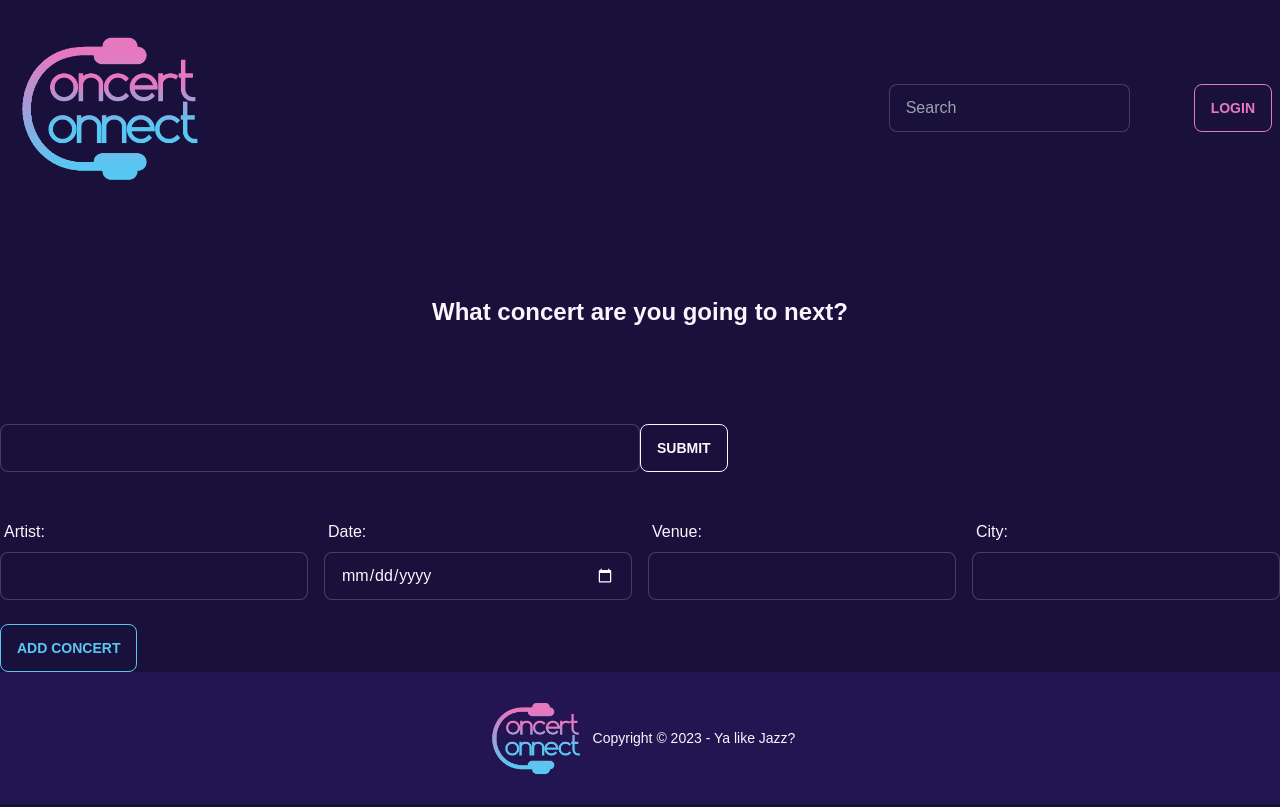
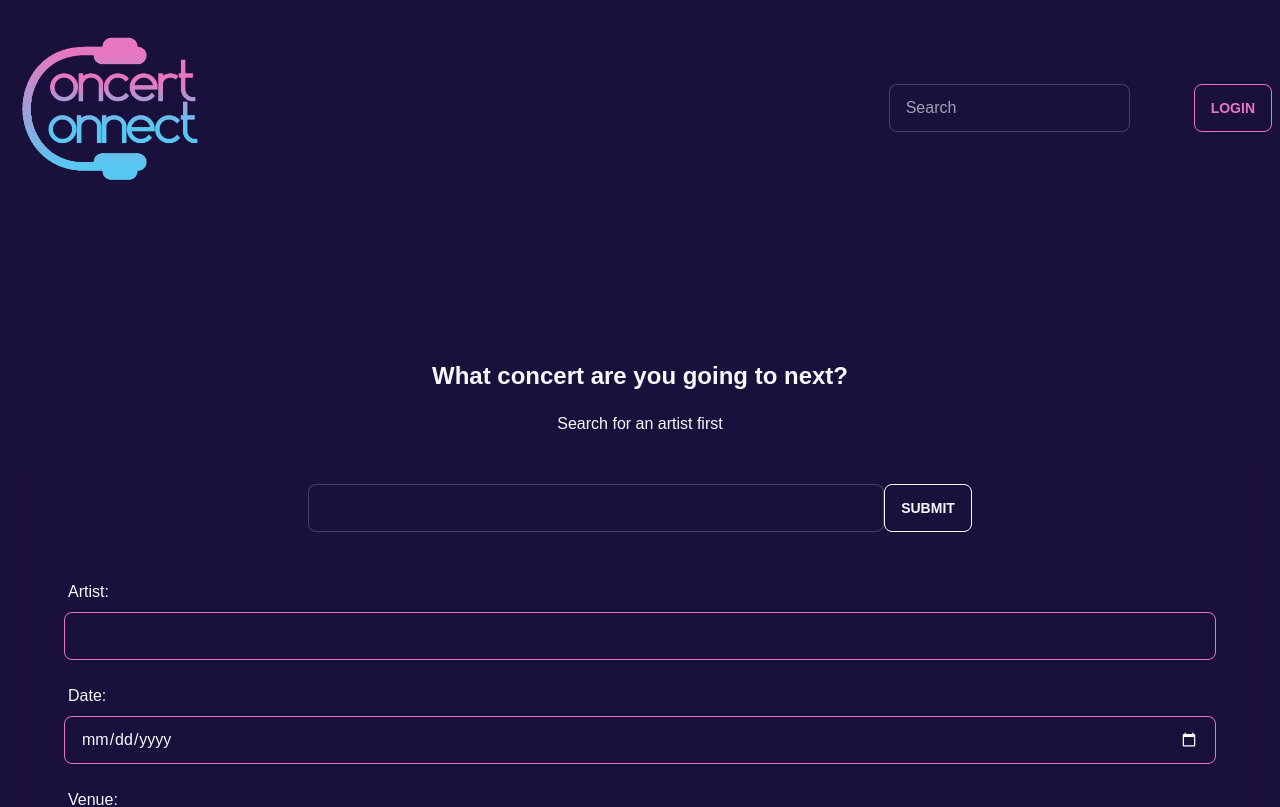
Before and after one commit to Sabplpz/Concert-Connect, a React (Create React App) app in the folder client/: page /add-concert in a window 1280 px wide. Shown: the top 807 px of the page. Built offline with nearby package versions, Linux system fonts and the light colour scheme.

Commit message:
add concert form styling

```diff
--- a/client/src/pages/AddConcert.js
+++ b/client/src/pages/AddConcert.js
@@ -101,31 +101,32 @@ function AddConcert() {
   };
 
   return (
-    <div className="container mx-auto">
+    <div className="mx-auto max-w-screen-xl px-4 py-16 sm:px-6 lg:px-8">
       <section>
-        <h2 className="mb-20 mt-20 text-2xl font-bold text-center">What concert are you going to next?</h2>
-        <form onSubmit={handleSubmit}>
+        <h2 className="mb-5 mt-20 text-2xl font-bold text-center">What concert are you going to next?</h2>
+        <p className="text-center">Search for an artist first</p>
+        <form onSubmit={handleSubmit} className="mb-0 rounded-lg shadow-lg sm:p-6 lg:p-8 text-center">
           <ConcertList onSelectConcert={handleConcertSelection} onConcertDataChange={handleConcertDataChange} />
 
-          <div className="mt-6 grid grid-cols-1 md:grid-cols-4 gap-4">
+          <div className="mt-6 grid grid-cols-1 md:grid-cols-1 gap-4">
             <div>
               <label htmlFor="artist" className="label">Artist:</label>
-              <input type="text" className="input input-bordered w-full" name="artist" value={artist} onChange={(e) => setArtist(e.target.value)} />
+              <input type="text" className="input input-bordered input-primary w-full" name="artist" value={artist} onChange={(e) => setArtist(e.target.value)} />
             </div>
 
             <div>
               <label htmlFor="date" className="label">Date:</label>
-              <input type="date" className="input input-bordered w-full" name="date" value={date} onChange={(e) => setDate(e.target.value)} />
+              <input type="date" className="input input-bordered input-primary w-full" name="date" value={date} onChange={(e) => setDate(e.target.value)} />
             </div>
 
             <div>
               <label htmlFor="venue" className="label">Venue:</label>
-              <input type="text" className="input input-bordered w-full" name="venue" value={venue} onChange={(e) => setVenue(e.target.value)} />
+              <input type="text" className="input input-bordered input-primary w-full" name="venue" value={venue} onChange={(e) => setVenue(e.target.value)} />
             </div>
 
             <div>
               <label htmlFor="city" className="label">City:</label>
-              <input type="text" className="input input-bordered w-full" name="city" value={city} onChange={(e) => setCity(e.target.value)} />
+              <input type="text" className="input input-bordered input-primary w-full" name="city" value={city} onChange={(e) => setCity(e.target.value)} />
             </div>
           </div>
 
@@ -133,6 +134,7 @@ function AddConcert() {
         </form>
       </section>
     </div>
+
   );
 }
 
--- a/client/tailwind.config.js
+++ b/client/tailwind.config.js
@@ -9,7 +9,7 @@ module.exports = {
       }
     },
   },
-  plugins: [require("daisyui")],
+  plugins: [require("daisyui", "@tailwindcss/forms")],
   daisyui: {
     themes: ['synthwave']
   }
--- a/package.json
+++ b/package.json
@@ -17,6 +17,7 @@
     "axios": "^1.4.0"
   },
   "devDependencies": {
+    "@tailwindcss/forms": "^0.5.4",
     "concurrently": "^5.1.0"
   }
 }
```
Also changed, not shown: 1 other file (tests, documents, lock files or other folders).
